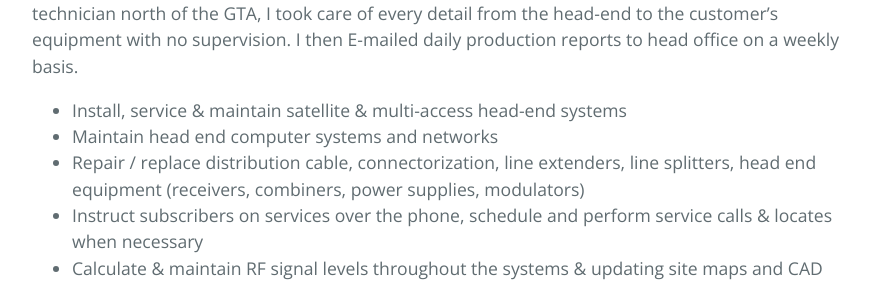
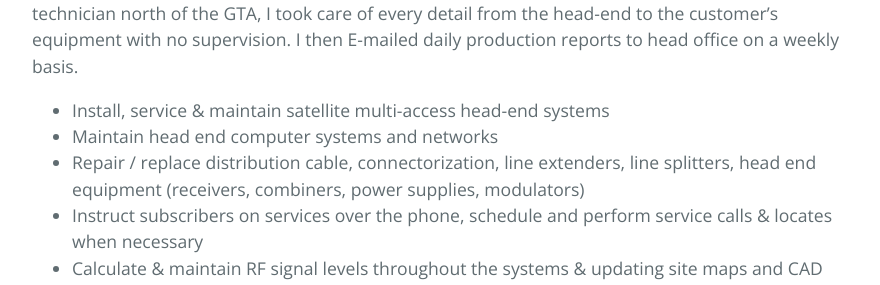
Before and after one commit to Spiralman1/spiralman1.github.io, a Jekyll site: the page built from resume.md, in a window 1280 px wide and 900 px high, scrolled down 2575 px. Shown: the part 445-730 px from the top of the window, without its empty margins (192-1072 px from the left). Built offline with Jekyll 4.4.1, drawn with Linux system fonts in a browser that asks for light colours.

```diff
--- a/resume.md
+++ b/resume.md
@@ -108,7 +108,7 @@ STUBBS COMMUNICATIONS
 Stubbs Communications was a satellite multi-access, home automation & security, internet & phone provider for a number of retirement       communities and MDUs throughout Ontario.
 As the only technician north of the GTA, I took care of every detail from the head-end to the customer’s equipment with no supervision. I        then E-mailed daily production reports to head office on a weekly basis.
 
-*     Install, service & maintain satellite & multi-access head-end systems
+*     Install, service & maintain satellite multi-access head-end systems
 *     Maintain head end computer systems and networks
 *     Repair / replace distribution cable, connectorization, line extenders, line splitters, head end equipment (receivers, combiners, power supplies, modulators)
 *     Instruct subscribers on services over the phone, schedule and perform service calls & locates when necessary
```
